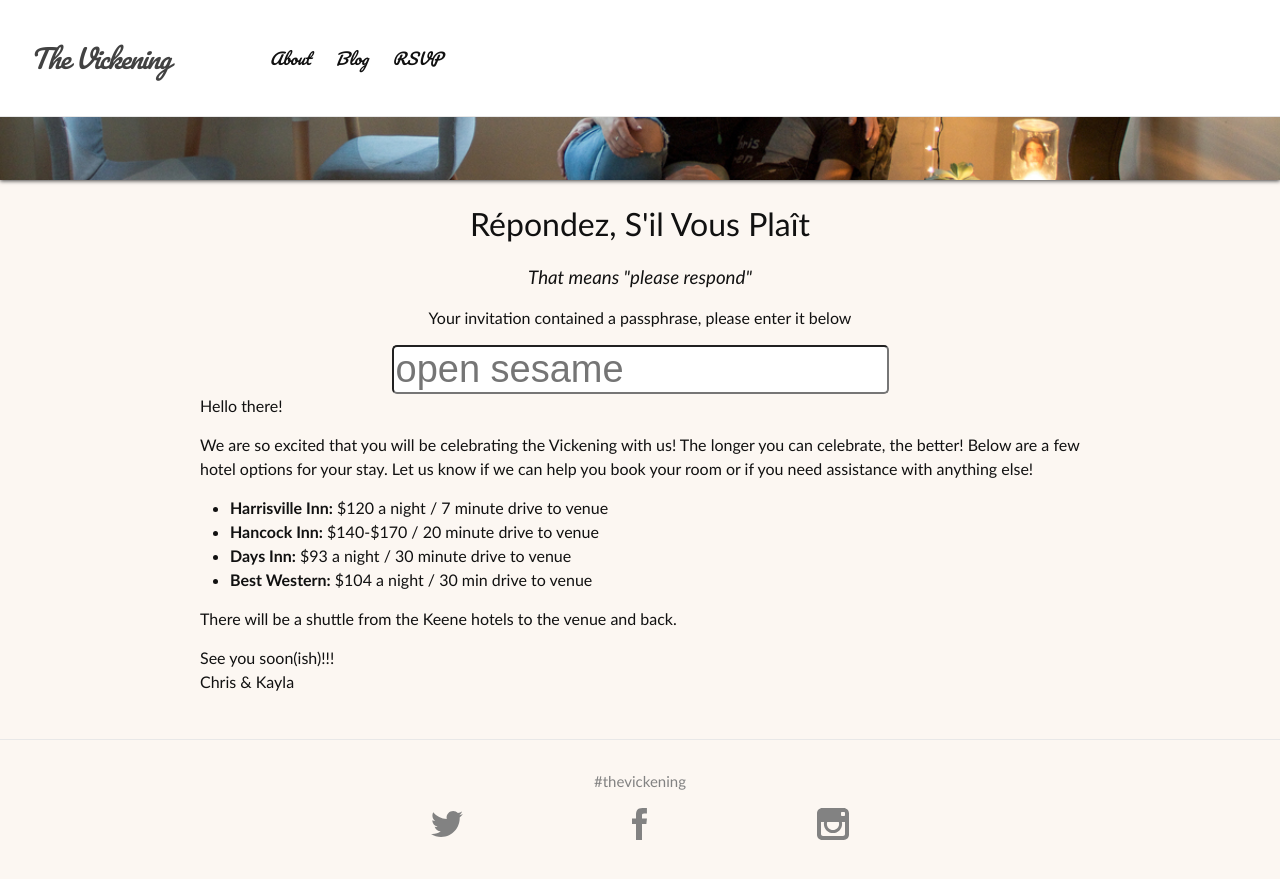
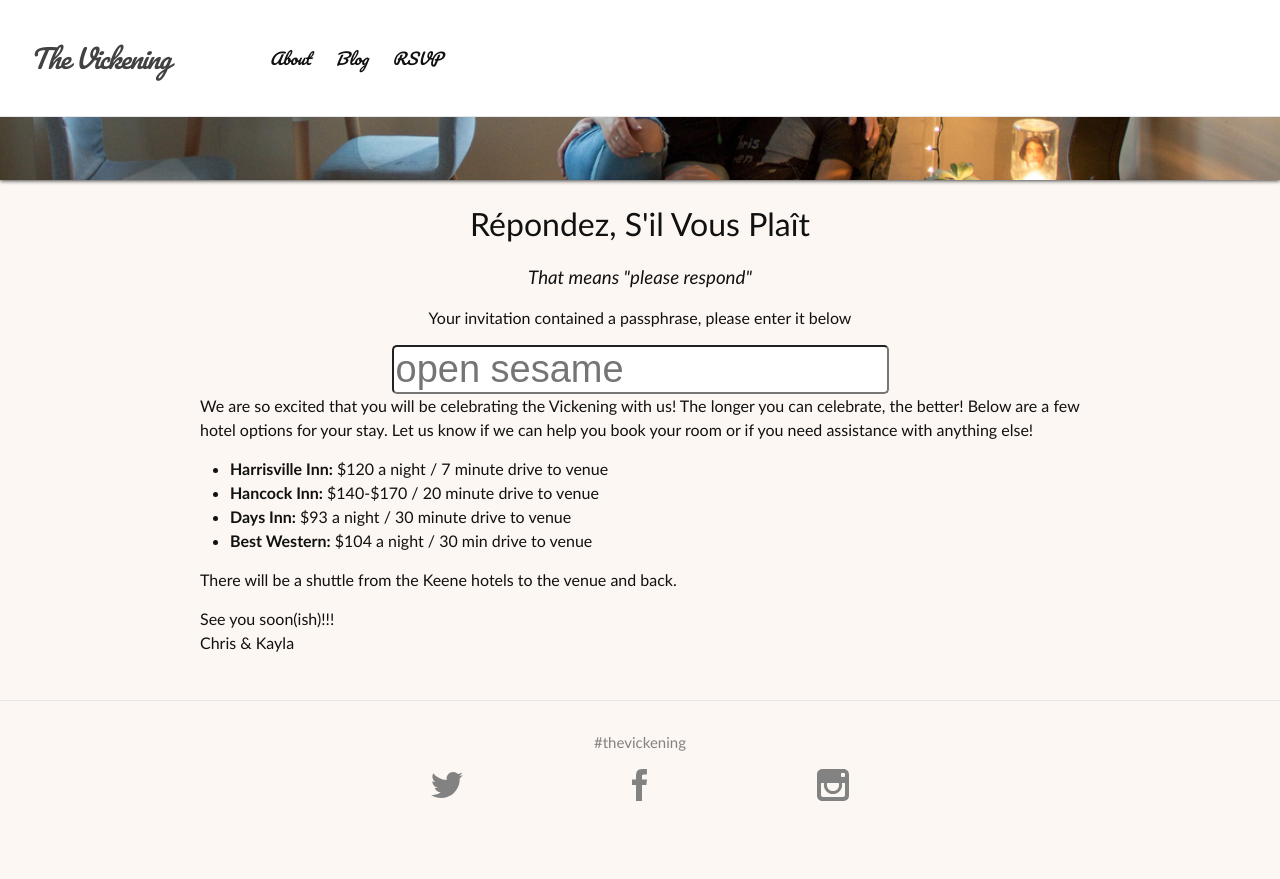
Before and after one commit to chrisinajar/thevickening.com, a Jekyll site: the page built from rsvp.md, in a window 1280 px wide and 900 px high, scrolled down 230 px. Shown: the top 879 px of the window. Built offline with Jekyll 4.4.1, drawn with Linux system fonts in a browser that asks for light colours.

Commit message:
Remove hello

```diff
--- a/rsvp.md
+++ b/rsvp.md
@@ -14,10 +14,6 @@ permalink: /rsvp/
       <p>Your invitation contained a passphrase, please enter it below</p>
       <input style="font-size: 38px; border-radius: 5px;" type="text" name="whyareyoulookingatthis" id="seriouslygoaway" placeholder="open sesame" />
     </center>
-
-    <p>
-      Hello there!
-    </p>
     <p>
       We are so excited that you will be celebrating the Vickening with us! The longer you can celebrate, the better! Below are a few hotel options for your stay. Let us know if we can help you book your room or if you need assistance with anything else!
     </p>
```
